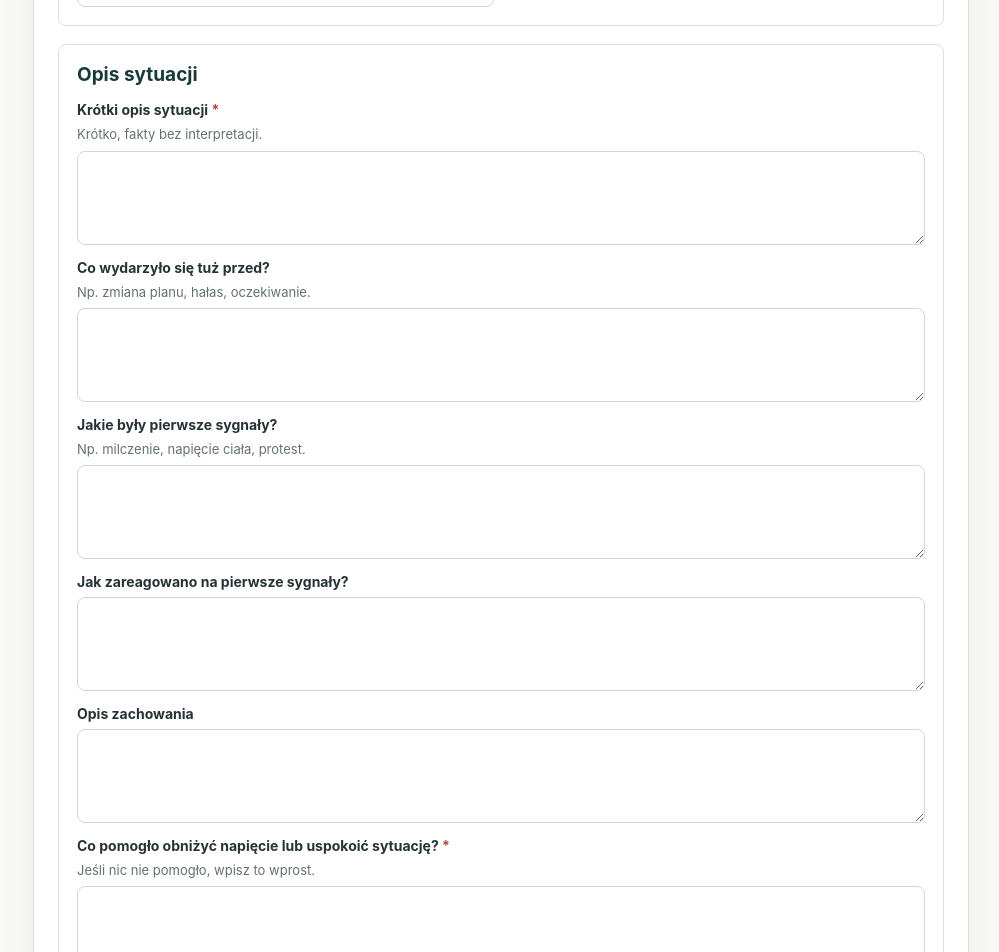
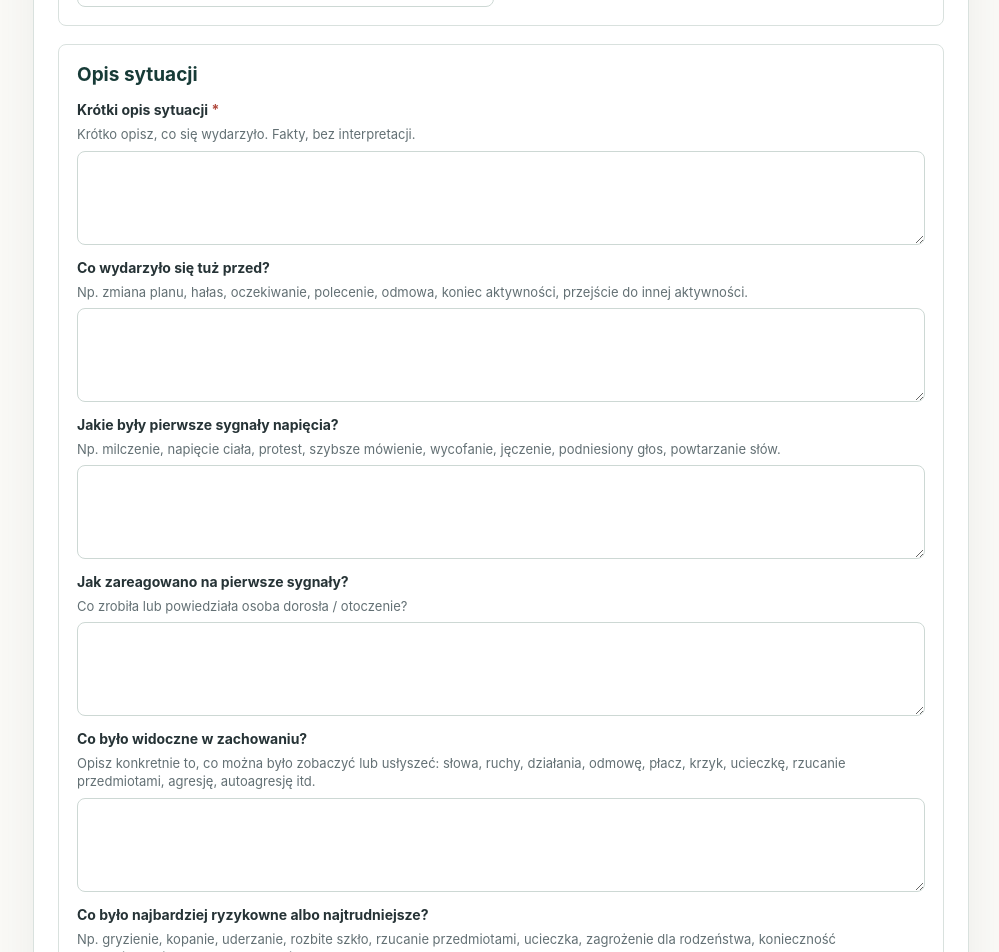
Before and after one commit to first-sunbeam/situationmap, a Vue app: page / in a window 1280 px wide. Shown: the part 760-1712 px from the top of the page, without its empty margins (281-1280 px from the left). Built offline with nearby package versions, Linux system fonts and the light colour scheme.

Commit message:
Update simple form prompts

```diff
--- a/src/components/SimpleForm.vue
+++ b/src/components/SimpleForm.vue
@@ -40,27 +40,34 @@ const { env, form, sendEmail, buildPdf, resetSimple, fieldErrors } = defineProps
           <TextAreaField
             v-model="form.simple.factDescription"
             :label="formLabels.simple.factDescription"
-            hint="Krótko, fakty bez interpretacji."
+            hint="Krótko opisz, co się wydarzyło. Fakty, bez interpretacji."
             required
             :error="fieldErrors['simple.factDescription']"
           />
           <TextAreaField
             v-model="form.simple.antecedents"
             :label="formLabels.simple.antecedents"
-            hint="Np. zmiana planu, hałas, oczekiwanie."
+            hint="Np. zmiana planu, hałas, oczekiwanie, polecenie, odmowa, koniec aktywności, przejście do innej aktywności."
           />
           <TextAreaField
             v-model="form.simple.signals"
             :label="formLabels.simple.signals"
-            hint="Np. milczenie, napięcie ciała, protest."
+            hint="Np. milczenie, napięcie ciała, protest, szybsze mówienie, wycofanie, jęczenie, podniesiony głos, powtarzanie słów."
           />
           <TextAreaField
             v-model="form.simple.interventions"
             :label="formLabels.simple.interventions"
+            hint="Co zrobiła lub powiedziała osoba dorosła / otoczenie?"
           />
           <TextAreaField
             v-model="form.simple.behavior"
             :label="formLabels.simple.behavior"
+            hint="Opisz konkretnie to, co można było zobaczyć lub usłyszeć: słowa, ruchy, działania, odmowę, płacz, krzyk, ucieczkę, rzucanie przedmiotami, agresję, autoagresję itd."
+          />
+          <TextAreaField
+            v-model="form.simple.risk"
+            :label="formLabels.simple.risk"
+            hint="Np. gryzienie, kopanie, uderzanie, rozbite szkło, rzucanie przedmiotami, ucieczka, zagrożenie dla rodzeństwa, konieczność zabezpieczenia osoby lub otoczenia."
           />
           <TextAreaField
             v-model="form.simple.helped"
@@ -72,6 +79,7 @@ const { env, form, sendEmail, buildPdf, resetSimple, fieldErrors } = defineProps
           <TextAreaField
             v-model="form.simple.notes"
             :label="formLabels.simple.notes"
+            hint="Np. sen, jedzenie, choroba, ból, wcześniejsze przeciążenie, zmiany w planie, trudny dzień, ważny kontekst."
           />
         </div>
       </section>
--- a/src/config/exportSections.ts
+++ b/src/config/exportSections.ts
@@ -38,6 +38,7 @@ export const simpleExportSection: ExportSection = {
     { label: formLabels.simple.signals, value: (_env, form) => form.simple.signals },
     { label: formLabels.simple.interventions, value: (_env, form) => form.simple.interventions },
     { label: formLabels.simple.behavior, value: (_env, form) => form.simple.behavior },
+    { label: formLabels.simple.risk, value: (_env, form) => form.simple.risk },
     { label: formLabels.simple.helped, value: (_env, form) => form.simple.helped },
     { label: formLabels.simple.notes, value: (_env, form) => form.simple.notes }
   ]
--- a/src/config/formLabels.ts
+++ b/src/config/formLabels.ts
@@ -10,9 +10,10 @@ export const formLabels = {
     section: "Opis sytuacji",
     factDescription: "Krótki opis sytuacji",
     antecedents: "Co wydarzyło się tuż przed?",
-    signals: "Jakie były pierwsze sygnały?",
+    signals: "Jakie były pierwsze sygnały napięcia?",
     interventions: "Jak zareagowano na pierwsze sygnały?",
-    behavior: "Opis zachowania",
+    behavior: "Co było widoczne w zachowaniu?",
+    risk: "Co było najbardziej ryzykowne albo najtrudniejsze?",
     helped: "Co pomogło obniżyć napięcie lub uspokoić sytuację?",
     notes: "Dodatkowe uwagi"
   },
--- a/src/data/environments.ts
+++ b/src/data/environments.ts
@@ -178,6 +178,7 @@ export function blankForm(env: EnvironmentConfig): SituationForm {
       signals: "",
       interventions: "",
       behavior: "",
+      risk: "",
       helped: "",
       notes: ""
     },
--- a/src/types/form.ts
+++ b/src/types/form.ts
@@ -40,6 +40,7 @@ export interface SimpleFormData {
   signals: string;
   interventions: string;
   behavior: string;
+  risk: string;
   helped: string;
   notes: string;
 }
```
